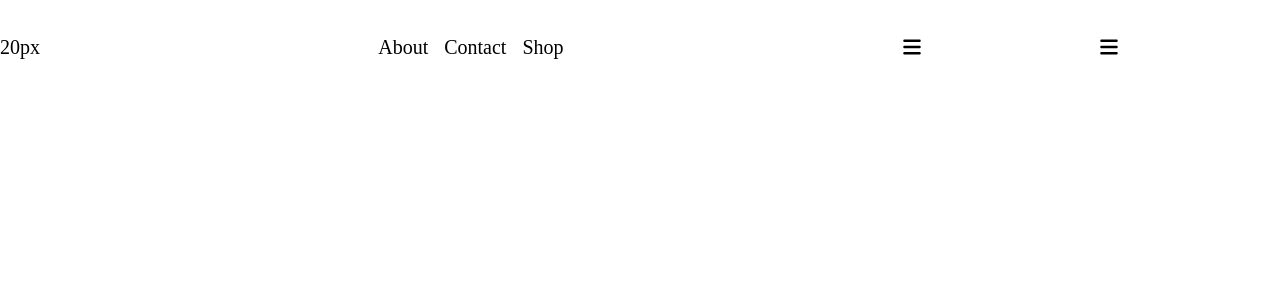
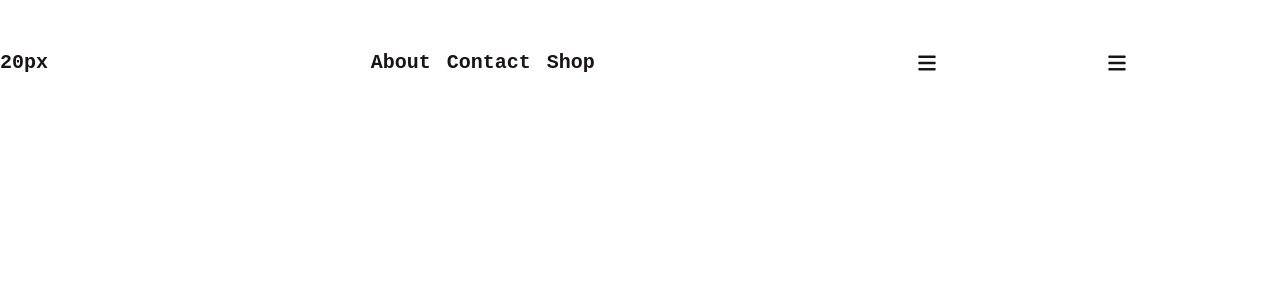
Before and after one commit to Shane-Donlon/ci-pp5-bobs-and-babs, a Django app: page / in a window 1280 px wide. Shown: the top 300 px of the page. Run offline with Django 4.2, Linux system fonts and the light colour scheme.

Commit message:
style add: ::root vars set

```diff
--- a/bobs/static/css/base.css
+++ b/bobs/static/css/base.css
@@ -1,21 +1,25 @@
 /* ---------------------- */
 /* Comment Content        */
 /* ---------------------- */
-@import url("https://fonts.googleapis.com/css2?family=Open+Sans:ital,wght@0,300..800;1,300..800&family=Roboto:ital,wght@0,100;0,300;0,400;0,500;0,700;0,900;1,100;1,300;1,400;1,500;1,700;1,900&display=swap");
 
 @layer base {
   :root {
+    /* fonts weights and font sizes */
     --fs-400: 1rem;
     --fw-regualar: 400;
+    --fw-bold: 700;
 
+    /* font family */
+    --primary-font: Verdana, Geneva, Tahoma, sans-serif;
+    --secondary-font: "Courier New", Courier, monospace;
     /* Colors: */
-    --primary-clr-400: #000000;
+    --primary-clr-400: #191515;
     --primary-clr-300: #707070;
     --primary-clr-500: #885050;
     --primary-clr-100: #ffffff;
   }
   body {
-    font-family: "Roboto", sans-serif;
+    font-family: var(--primary-font);
     font-size: var(--fs-400);
   }
 
@@ -65,6 +69,8 @@
 .nav-wrapper {
   background-color: var(--primary-clr-100);
   color: var(--primary-clr-400, #000000);
+  font-family: var(--secondary-font);
+  font-weight: var(--fw-bold);
 }
 
 .nav,
@@ -76,7 +82,7 @@
 }
 
 .nav {
-  padding-block: 2em;
+  padding-block: 3em;
 }
 
 .nav a {
@@ -138,6 +144,7 @@ a > svg {
 
   .nav-btn > svg {
     fill: var(--primary-clr-400, #000000);
+    margin-top: 1em;
   }
 }
 
```
